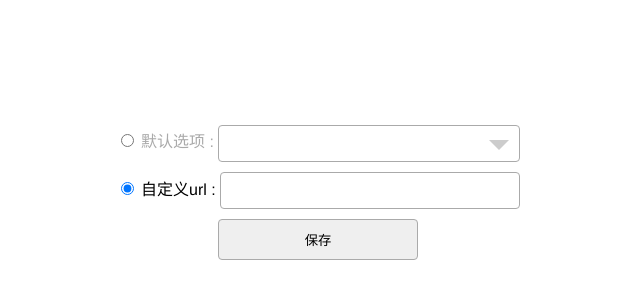
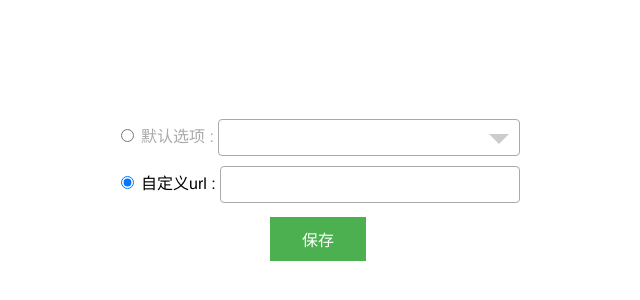
Before and after one commit to ZhouT1024/new-tab, a browser extension: page options.html in a window 1280 px wide. Shown: the part 208-508 px from the top of the page, without its empty margins (322-962 px from the left). Drawn offline with Linux system fonts and the light colour scheme.

Commit message:
美化option页按钮样式

```diff
--- /dev/null
+++ b/css/button.css
@@ -0,0 +1,18 @@
+.btn {
+  background-color: #4caf50; /* Green */
+  border: none;
+  color: white;
+  padding: 10px 32px;
+  text-align: center;
+  text-decoration: none;
+  display: inline-block;
+  font-size: 16px;
+  margin: 4px 2px;
+  cursor: pointer;
+  -webkit-transition-duration: 0.4s; /* Safari */
+  transition-duration: 0.4s;
+}
+
+.btn:hover {
+  box-shadow: 0 12px 16px 0 rgba(0, 0, 0, 0.24), 0 17px 50px 0 rgba(0, 0, 0, 0.19);
+}
--- a/css/options.css
+++ b/css/options.css
@@ -1,4 +1,5 @@
 @import url('./reset.css');
+@import url('./button.css');
 
 /* 容器 */
 .container {
@@ -104,14 +105,6 @@ input.url {
   margin: 0;
 }
 
-/* 按钮样式 */
-.form-item .btn {
-  padding: 10px;
-  width: 200px;
-  border: 1px solid #aaa;
-  border-radius: 4px;
-}
-
 /* 禁用的按钮 */
 .form-item .btn:disabled {
   display: none;
```
